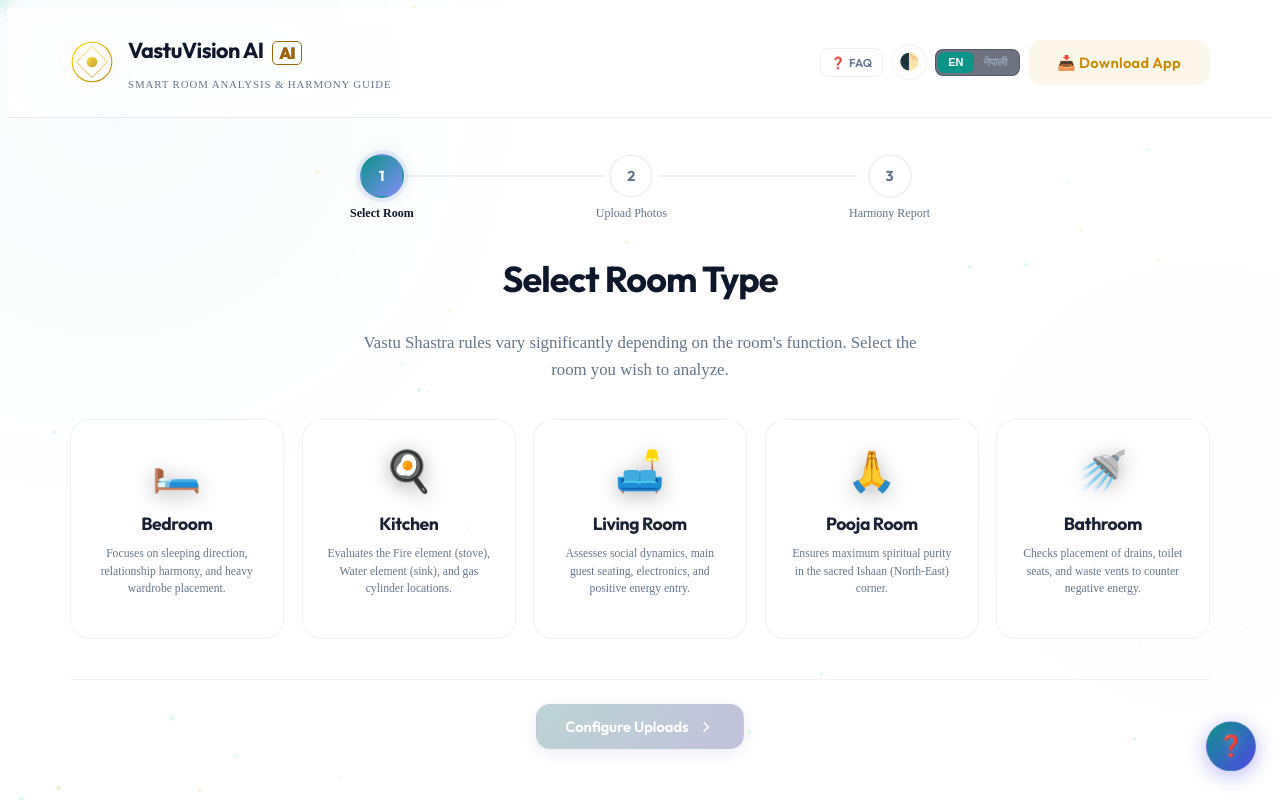
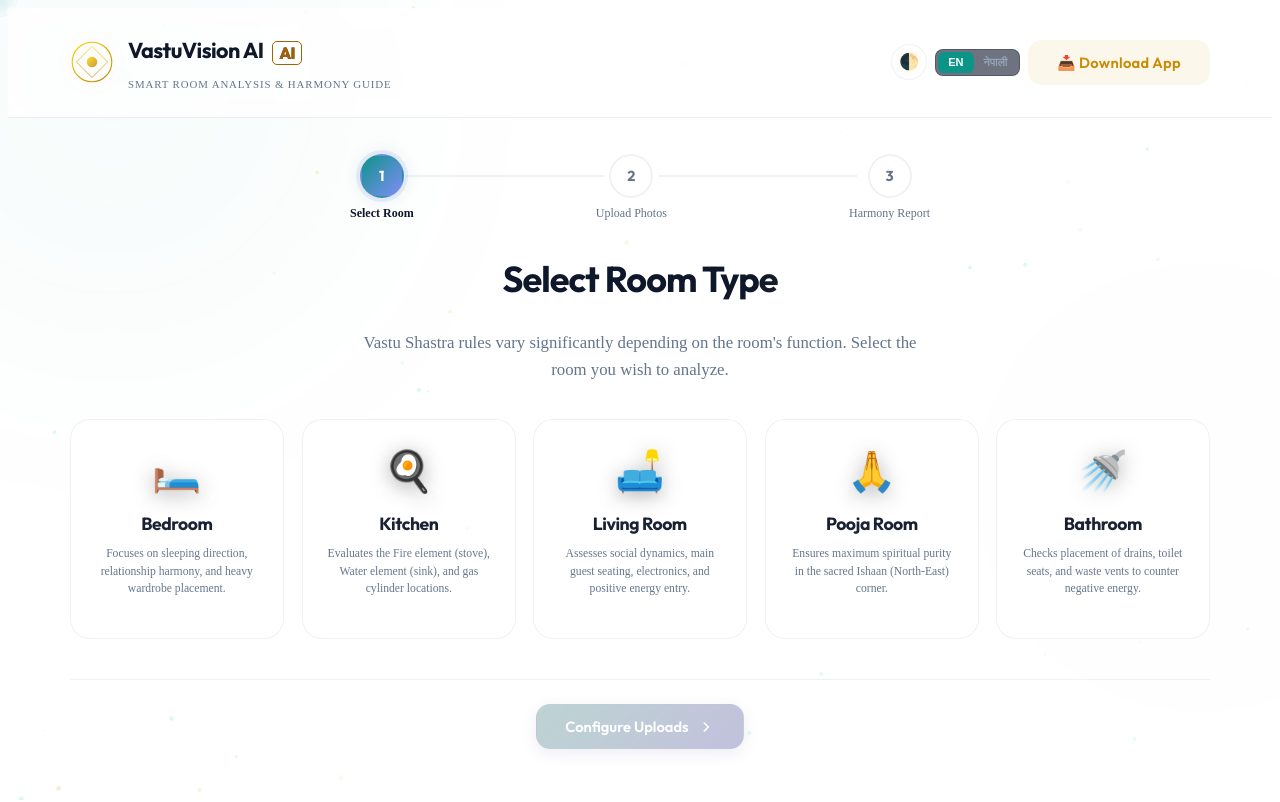
Before and after one commit to arthurrgg8-lgtm/vastuvision, a Next.js app: page / in a window 1280 px wide. Shown: the top 802 px of the page. Built offline with nearby package versions, Linux system fonts and the light colour scheme.

Commit message:
Revert FAQ floating button and header links, keep FAQ as dashboard background section only

```diff
--- a/src/app/globals.css
+++ b/src/app/globals.css
@@ -79,100 +79,6 @@
     --shadow-card-hover: 0 8px 40px rgba(0, 0, 0, 0.6), 0 2px 4px rgba(0, 0, 0, 0.35);
     --shadow-glow-gold: 0 0 30px rgba(250, 204, 21, 0.12);
     --shadow-glow-primary: 0 0 30px rgba(20, 184, 166, 0.14);
-}
-
-/* ── FAQ Header Link ───────────────────────────────────────────────────── */
-.faq-header-link {
-    display: flex;
-    align-items: center;
-    gap: 4px;
-    padding: 6px 10px;
-    border-radius: var(--radius-sm);
-    border: 1px solid var(--border-glass);
-    background: var(--surface-glass);
-    color: var(--text-muted);
-    font-family: var(--font-header);
-    font-size: 0.72rem;
-    font-weight: 600;
-    text-decoration: none;
-    cursor: pointer;
-    transition: var(--transition-smooth);
-    backdrop-filter: blur(8px);
-    white-space: nowrap;
-}
-
-.faq-header-link:hover {
-    border-color: var(--gold);
-    color: var(--gold-bright);
-    background: var(--gold-surface);
-    box-shadow: 0 0 12px var(--gold-glow);
-}
-
-.faq-link-text {
-    display: inline;
-}
-
-@media (max-width: 640px) {
-    .faq-link-text {
-        display: none;
-    }
-    .faq-header-link {
-        padding: 6px 8px;
-        font-size: 0.85rem;
-    }
-}
-
-/* ── Floating FAQ Quick-Access Button ──────────────────────────────────── */
-.faq-floating-btn {
-    position: fixed;
-    bottom: 24px;
-    right: 24px;
-    z-index: 999;
-    width: 48px;
-    height: 48px;
-    border-radius: 50%;
-    background: linear-gradient(135deg, var(--primary), #4f46e5);
-    border: 1px solid rgba(255, 255, 255, 0.1);
-    box-shadow: 0 4px 20px rgba(79, 70, 229, 0.4);
-    display: flex;
-    align-items: center;
-    justify-content: center;
-    cursor: pointer;
-    text-decoration: none;
-    transition: var(--transition-smooth);
-    animation: faqFloat 3s ease-in-out infinite;
-}
-
-.faq-floating-btn:hover {
-    transform: scale(1.12);
-    box-shadow: 0 6px 28px rgba(79, 70, 229, 0.55);
-    border-color: var(--gold);
-}
-
-.faq-floating-btn:active {
-    transform: scale(0.95);
-}
-
-.faq-floating-btn span {
-    font-size: 1.3rem;
-    filter: drop-shadow(0 0 4px rgba(255, 255, 255, 0.3));
-}
-
-@keyframes faqFloat {
-    0%, 100% { transform: translateY(0); }
-    50% { transform: translateY(-6px); }
-}
-
-@media (max-width: 640px) {
-    .faq-floating-btn {
-        bottom: 16px;
-        right: 16px;
-        width: 44px;
-        height: 44px;
-    }
-    .faq-floating-btn span {
-        font-size: 1.1rem;
-    }
 }
 
 /* ── Theme Toggle Button ────────────────────────────────────────────────── */
--- a/src/app/page.tsx
+++ b/src/app/page.tsx
@@ -946,15 +946,6 @@
                 </div>
               </div>
               <div className="header-actions" style={{ display: "flex", alignItems: "center", gap: "8px" }}>
-                {/* FAQ Quick Link */}
-                <a
-                  href="#faq-section"
-                  className="faq-header-link"
-                  title={t("faqTitle")}
-                >
-                  <span>❓</span>
-                  <span className="faq-link-text">FAQ</span>
-                </a>
                 {/* Theme Toggle */}
                 <button
                   onClick={cycleTheme}
@@ -1116,15 +1107,6 @@
             </div>
           </div>
           <div className="status-indicator-bar" style={{ display: "flex", alignItems: "center", gap: "8px" }}>
-            {/* FAQ Quick Link */}
-            <a
-              href="#faq-section"
-              className="faq-header-link"
-              title={t("faqTitle")}
-            >
-              <span>❓</span>
-              <span className="faq-link-text">FAQ</span>
-            </a>
             {/* Theme Toggle */}
             <button
               onClick={cycleTheme}
@@ -1692,7 +1674,7 @@
           )}
 
           {/* FAQ & Vastu Shastra Guide (SEO/GEO/AEO Optimization) */}
-          <section id="faq-section" className="faq-section text-center">
+          <section className="faq-section text-center">
             <div className="faq-title-area">
               <h2>{t("faqTitle")}</h2>
               <p>{t("faqSub")}</p>
@@ -1712,16 +1694,6 @@
           </section>
         </div>
       </main>
-
-      {/* Floating FAQ Quick-Access Button */}
-      <a
-        href="#faq-section"
-        className="faq-floating-btn"
-        title={t("faqTitle")}
-        aria-label={t("faqTitle")}
-      >
-        <span>❓</span>
-      </a>
 
       {/* Footer */}
       <footer className="app-footer text-center">
```
